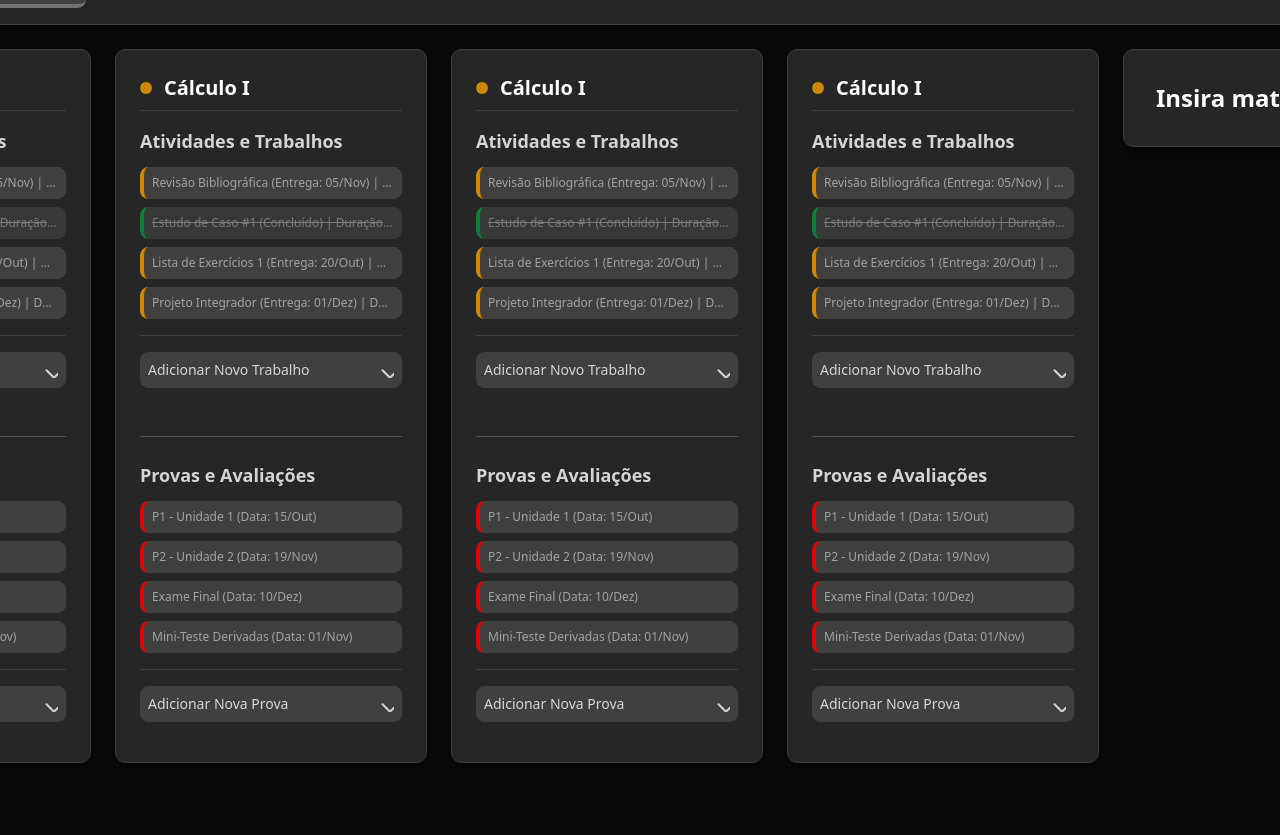
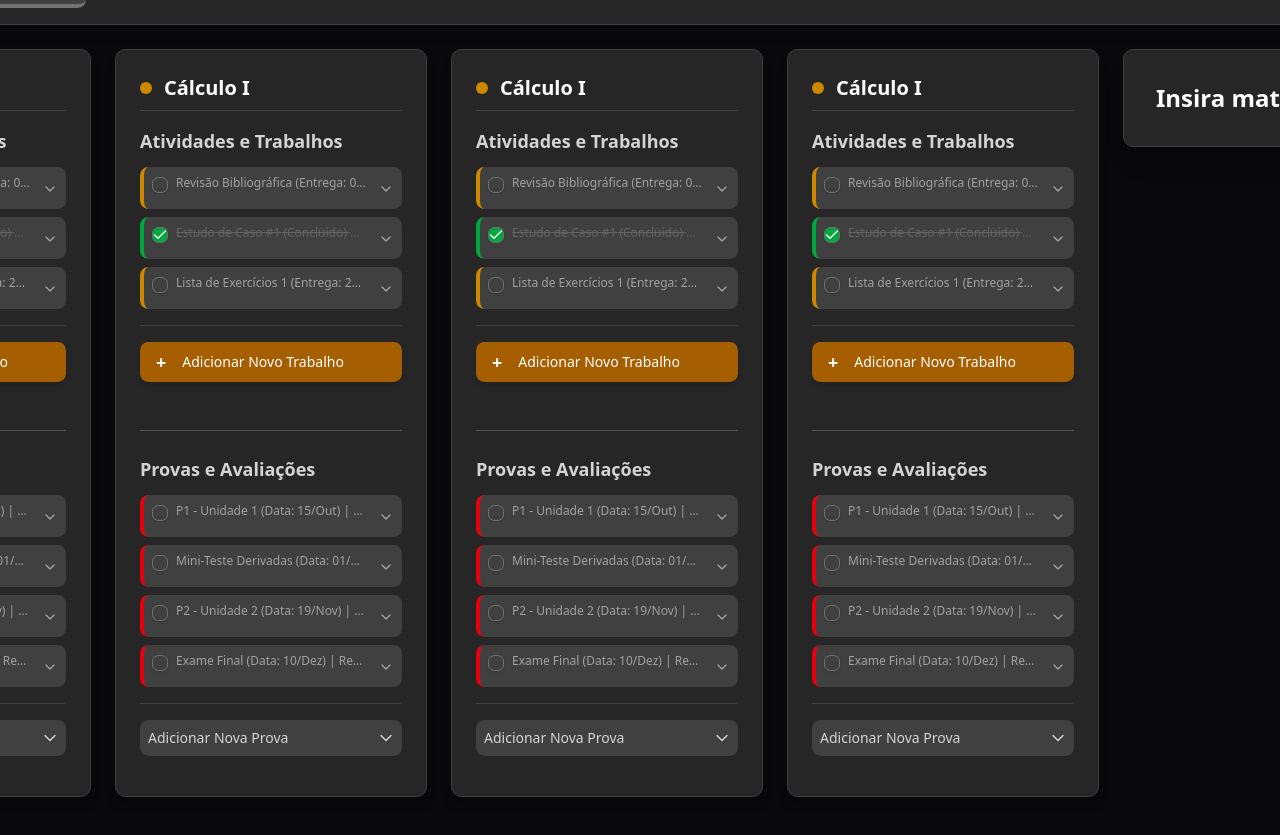
Before and after one commit to ana-borowsky/cronograma-educacional-react, a React (Vite) app in the folder frontend/: page /disciplines in a window 1280 px wide. Shown: the part 395-1230 px from the top of the page. Built offline with nearby package versions, Linux system fonts and the light colour scheme.

Commit message:
Adiciona modal de adicionar novo trabalho em disciplina

```diff
--- /dev/null
+++ b/frontend/src/components/DisciplineTitle.jsx
@@ -0,0 +1,38 @@
+import React from 'react';
+import { cn } from "@/lib/utils"; // Assume-se que você tem a função cn do shadcn/ui
+
+// Mapeamento de cor da borda para a cor de fundo do círculo
+const colorMap = {
+  yellow: "bg-yellow-600",
+  red: "bg-red-600",
+  green: "bg-green-600",
+  blue: "bg-blue-600",
+  // Adicione mais cores conforme necessário
+};
+
+/**
+ * Componente de título para uma disciplina ou categoria.
+ * Exibe um círculo colorido e o nome da disciplina.
+ * * @param {object} props
+ * @param {string} props.title - O nome da disciplina (Ex: "Cálculo I").
+ * @param {('yellow' | 'red' | 'green' | 'blue' | string)} props.color - A cor do indicador (círculo).
+ */
+export function DisciplineTitle({ title, color }) {
+
+  // Encontra a classe de cor ou usa uma classe padrão (fallback)
+  const colorClass = colorMap[color] || "bg-neutral-500";
+
+  return (
+    <h2 className="flex items-center text-xl font-bold text-white mb-4 border-b border-neutral-700 pb-2 truncate">
+
+      {/* Indicador de cor (o círculo) */}
+      <span className={cn(
+        "w-3 h-3 rounded-full mr-3 flex-shrink-0",
+        colorClass
+      )}></span>
+
+      {/* Título da Disciplina */}
+      {title}
+    </h2>
+  );
+}
--- /dev/null
+++ b/frontend/src/components/ListItem.jsx
@@ -0,0 +1,85 @@
+'use client'
+
+import * as React from "react"
+import { Checkbox } from "@/components/ui/checkbox"
+import { Label } from "@/components/ui/label"
+import { cn } from "@/lib/utils"
+import { ChevronDown } from "lucide-react"
+
+const borderColors = {
+  yellow: "border-yellow-600",
+  green: "border-green-600",
+  red: "border-red-600",
+};
+
+/**
+ * @param {object} props
+ * @param {string} props.id
+ * @param {string} props.fullDescription
+ * @param {'yellow' | 'green' | 'red'} props.borderColor
+ * @param {boolean} [props.defaultChecked=false]
+ */
+export function ListItem({
+  id,
+  fullDescription,
+  borderColor,
+  defaultChecked = false
+}) {
+  const [isCompleted, setIsCompleted] = React.useState(defaultChecked);
+  const [isExpanded, setIsExpanded] = React.useState(false);
+
+  const borderClass = borderColors[borderColor] || "border-neutral-500";
+
+  const textClasses = cn(
+    "text-xs font-medium cursor-pointer",
+    isCompleted ? "line-through opacity-70 text-neutral-500" : "text-neutral-400"
+  );
+
+  const truncationClass = isExpanded ? "whitespace-normal" : "truncate";
+
+  return (
+    <div
+      className={cn(
+        "bg-neutral-700 rounded-md border-l-4 transition duration-200",
+        borderClass,
+        isCompleted ? "hover:bg-neutral-700" : "hover:bg-neutral-600",
+        "p-2"
+      )}
+    >
+      <div className="flex items-start">
+        <Checkbox
+          id={`checkbox-${id}`}
+          checked={isCompleted}
+          onCheckedChange={(checked) => setIsCompleted(checked === true)}
+          className="mr-2 mt-0.5 w-4 h-4 data-[state=checked]:bg-green-600 border-neutral-500 data-[state=checked]:text-white focus-visible:ring-offset-neutral-700 flex-shrink-0"
+        />
+
+        <Label
+          htmlFor={`checkbox-${id}`}
+          className={cn(
+            "flex-grow",
+            textClasses,
+            truncationClass
+          )}
+          onClick={() => setIsExpanded(!isExpanded)}
+        >
+          {fullDescription}
+        </Label>
+
+        <button
+          onClick={() => setIsExpanded(!isExpanded)}
+
+          className="p-1 ml-2 -mr-1 mt-0.5 text-neutral-400 hover:text-white rounded-full transition-transform duration-200 flex-shrink-0"
+          aria-expanded={isExpanded}
+          aria-controls={`content-${id}`}
+        >
+          <ChevronDown className={cn(
+            "h-4 w-4 transition-transform",
+            isExpanded ? "rotate-180" : "rotate-0"
+          )} />
+        </button>
+      </div>
+
+    </div>
+  );
+}
--- /dev/null
+++ b/frontend/src/components/WorkForm.jsx
@@ -0,0 +1,77 @@
+import { Button } from "@/components/ui/button"
+
+const XMark = () => <svg xmlns="http://www.w3.org/2000/svg" fill="none" viewBox="0 0 24 24" strokeWidth={2.5} stroke="currentColor" className="w-5 h-5"><path strokeLinecap="round" strokeLinejoin="round" d="M6 18L18 6M6 6l12 12" /></svg>
+
+export const WorkForm = ({ onClose }) => {
+  const handleFormSubmit = (e) => {
+    e.preventDefault();
+    onClose()
+  }
+
+  return (
+    <div
+      className="bg-neutral-800 rounded-xl shadow-2xl w-full max-w-md transform transition-all duration-300 scale-100 border border-neutral-700"
+      onClick={(e) => e.stopPropagation()}
+      role="dialog"
+      aria-modal="true"
+      aria-labelledby="modal-title"
+    >
+      <div className="p-5 border-b border-neutral-700 flex justify-between items-center">
+        <h3 id="modal-title" className="text-xl font-bold text-white">Adicionar Novo Trabalho</h3>
+        <Button
+          className="bg-transparent text-neutral-400 hover:bg-neutral-700 p-1 rounded-full"
+          onClick={onClose}
+          aria-label="Fechar"
+        >
+          <XMark />
+        </Button>
+      </div>
+
+      <form onSubmit={handleFormSubmit} className="space-y-4 p-5">
+        <div className="flex flex-col">
+          <input
+            type="text"
+            placeholder="Nome do Trabalho (Ex: Revisão Bibliográfica)"
+            className="w-full p-3 border border-neutral-600 rounded-lg bg-neutral-700 text-white placeholder-neutral-500 focus:outline-none focus:ring-2 focus:ring-yellow-500 text-sm"
+            required
+          />
+        </div>
+        <div className="flex flex-col">
+          <input
+            type="number"
+            placeholder="Duração Estimada (Horas)"
+            className="w-full p-3 border border-neutral-600 rounded-lg bg-neutral-700 text-white placeholder-neutral-500 focus:outline-none focus:ring-2 focus:ring-yellow-500 text-sm"
+            min="0.5"
+            step="0.5"
+            required
+          />
+        </div>
+        <div className="flex flex-col">
+          <label htmlFor="modal-t-date" className="text-neutral-400 text-xs mb-1 font-medium">Data de Entrega</label>
+          <input
+            type="date"
+            id="modal-t-date"
+            title="Data de Entrega"
+            className="w-full p-3 border border-neutral-600 rounded-lg bg-neutral-700 text-neutral-300 focus:outline-none focus:ring-2 focus:ring-yellow-500 text-sm"
+            required
+          />
+        </div>
+        <div className="flex flex-col">
+          <label htmlFor="modal-t-file" className="text-neutral-400 text-xs mb-1 font-medium">Upload de Arquivo (Opcional)</label>
+          <input
+            type="file"
+            id="modal-t-file"
+            name="modal-t-file"
+            className="w-full p-2 border border-neutral-600 rounded-lg bg-neutral-700 text-neutral-300 file:mr-3 file:py-1.5 file:px-3 file:rounded-full file:border-0 file:text-sm file:font-semibold file:bg-yellow-600 file:text-white hover:file:bg-yellow-500 cursor-pointer"
+          />
+        </div>
+        <Button
+          type="submit"
+          className="w-full py-3 rounded-lg bg-green-600 text-white font-bold hover:bg-green-500 transition duration-200 text-base shadow-md"
+        >
+          + Adicionar Trabalho
+        </Button>
+      </form>
+    </div>
+  )
+}
--- a/frontend/src/containers/Discipline.jsx
+++ b/frontend/src/containers/Discipline.jsx
@@ -1,79 +1,102 @@
 import { Button } from "@/components/ui/button"
+import { ListItem } from "@/components/ListItem"
+import { DisciplineTitle } from "@/components/DisciplineTitle"
+import { WorkForm } from "@/components/WorkForm"
 import { useState } from "react"
 
-const ChevronDown = () => <svg xmlns="http://www.w3.org/2000/svg" fill="none" viewBox="0 0 24" strokeWidth={2} stroke="currentColor" className="w-4 h-4"><path strokeLinecap="round" strokeLinejoin="round" d="M19.5 8.25l-7.5 7.5-7.5-7.5" /></svg>
-const ChevronUp = () => <svg xmlns="http://www.w3.org/2000/svg" fill="none" viewBox="0 0 24" strokeWidth={2} stroke="currentColor" className="w-4 h-4"><path strokeLinecap="round" strokeLinejoin="round" d="M4.5 15.75l7.5-7.5 7.5 7.5" /></svg>
+const ChevronDown = () => <svg xmlns="http://www.w3.org/2000/svg" fill="none" viewBox="0 0 24 24" strokeWidth={2} stroke="currentColor" className="w-4 h-4"><path strokeLinecap="round" strokeLinejoin="round" d="M19.5 8.25l-7.5 7.5-7.5-7.5" /></svg>
+const ChevronUp = () => <svg xmlns="http://www.w3.org/2000/svg" fill="none" viewBox="0 0 24 24" strokeWidth={2} stroke="currentColor" className="w-4 h-4"><path strokeLinecap="round" strokeLinejoin="round" d="M4.5 15.75l7.5-7.5 7.5 7.5" /></svg>
+
+const DisciplineWorkFormModal = ({ isOpen, onClose }) => {
+  if (!isOpen) return null;
+
+  return (
+    <div
+      className="fixed inset-0 z-50 flex items-center justify-center bg-black bg-opacity-80 backdrop-blur-md p-4"
+      onClick={onClose}
+    >
+      <WorkForm onClose={onClose} />
+    </div>
+  );
+};
 
 const Discipline = () => {
-    const [isCalcWorkFormOpen, setIsCalcWorkFormOpen] = useState(false)
-    const [isCalcExamFormOpen, setIsCalcExamFormOpen] = useState(false)
+  const [isWorkModalOpen, setIsWorkModalOpen] = useState(false)
+  const [isDisciplineExamFormOpen, setisDisciplineExamFormOpen] = useState(false)
 
-    const [isFormVisible, setIsFormVisible] = useState(false)
+  const works = [
+    { id: 'w-1', description: 'Revisão Bibliográfica (Entrega: 05/Nov) | Duração: 5h. Foco nos artigos de 2022.', borderColor: 'yellow', completed: false },
+    { id: 'w-2', description: 'Estudo de Caso #1 (Concluído) | Análise de Caso de Sucesso em Transformação de Coordenadas. Duração: 8h.', borderColor: 'green', completed: true },
+    { id: 'w-3', description: 'Lista de Exercícios 1 (Entrega: 20/Out) | Seções 1.1 a 1.5. Fazer a prova real dos exercícios pares.', borderColor: 'yellow', completed: false },
+  ]
+
+  const exams = [
+    { id: 'e-1', description: 'P1 - Unidade 1 (Data: 15/Out) | Escopo: Derivadas e Regras de Cadeia.', borderColor: 'red', completed: false },
+    { id: 'e-2', description: 'Mini-Teste Derivadas (Data: 01/Nov) | Teste surpresa sobre Tópicos de Cálculo I.', borderColor: 'red', completed: false },
+    { id: 'e-3', description: 'P2 - Unidade 2 (Data: 19/Nov) | Escopo: Integrais e Funções Transcendentais.', borderColor: 'red', completed: false },
+    { id: 'e-4', description: 'Exame Final (Data: 10/Dez) | Revisão completa do conteúdo. Preparar 5h de estudo concentrado.', borderColor: 'red', completed: false },
+  ]
 
   return (
     <div className="bg-neutral-800 p-6 border border-neutral-700 rounded-lg shadow-lg flex-shrink-0 w-[312px] flex flex-col">
-      <h2 className="flex items-center text-xl font-bold text-white mb-4 border-b border-neutral-700 pb-2 truncate">
-        <span className="w-3 h-3 bg-yellow-600 rounded-full mr-3 flex-shrink-0"></span>
-        Cálculo I
-      </h2>
+      <DisciplineTitle
+        title="Cálculo I"
+        color="yellow"
+      />
+
       <div className="mb-6">
         <h3 className="text-lg font-semibold text-neutral-300 mb-3">Atividades e Trabalhos</h3>
-        <ul className="space-y-2 text-neutral-400 text-xs">
-          <li className="p-2 bg-neutral-700 rounded-md border-l-4 border-yellow-600 truncate">Revisão Bibliográfica (Entrega: 05/Nov) | Duração: 5h</li>
-          <li className="p-2 bg-neutral-700 rounded-md border-l-4 border-green-600 line-through opacity-70 truncate">Estudo de Caso #1 (Concluído) | Duração: 8h</li>
-          <li className="p-2 bg-neutral-700 rounded-md border-l-4 border-yellow-600 truncate">Lista de Exercícios 1 (Entrega: 20/Out) | Duração: 3h</li>
-          <li className="p-2 bg-neutral-700 rounded-md border-l-4 border-yellow-600 truncate">Projeto Integrador (Entrega: 01/Dez) | Duração: 10h</li>
-        </ul>
+
+        <div className="space-y-2 mb-4">
+          {works.map((work) => (
+            <ListItem
+              key={work.id}
+              id={work.id}
+              fullDescription={work.description}
+              borderColor={work.borderColor}
+              defaultChecked={work.completed}
+            />
+          ))}
+        </div>
+
+        <hr className="my-4 border-neutral-700" />
+        <Button
+          className="w-full justify-start flex items-center bg-yellow-700 text-white hover:bg-yellow-600 shadow-md transition duration-200"
+          onClick={() => setIsWorkModalOpen(true)}
+        >
+          <span className="text-lg font-bold mr-2">+</span>
+          <p className="font-medium text-sm">Adicionar Novo Trabalho</p>
+        </Button>
+      </div>
+
+      <hr className="my-6 border-neutral-600" />
+
+      <div className="mb-4">
+        <h3 className="text-lg font-semibold text-neutral-300 mb-3">Provas e Avaliações</h3>
+
+        <div className="space-y-2 mb-4">
+          {exams.map((exam) => (
+            <ListItem
+              key={exam.id}
+              id={exam.id}
+              fullDescription={exam.description}
+              borderColor={exam.borderColor}
+              defaultChecked={exam.completed}
+            />
+          ))}
+        </div>
+
         <hr className="my-4 border-neutral-700" />
         <div
           className="flex justify-between items-center cursor-pointer p-2 rounded-md bg-neutral-700 hover:bg-neutral-600 transition duration-200"
-          onClick={() => setIsCalcWorkFormOpen(!isCalcWorkFormOpen)}
-        >
-          <p className="text-neutral-300 font-medium text-sm">Adicionar Novo Trabalho</p>
-          <span className="text-neutral-300">
-            {isCalcWorkFormOpen ? <ChevronUp /> : <ChevronDown />}
-          </span>
-        </div>
-        {isCalcWorkFormOpen && (
-          <form className="space-y-3 pt-4 transition-all duration-300 ease-in-out">
-            <div className="flex flex-col">
-              <input type="text" placeholder="Nome do Trabalho" className="w-full p-2 border border-neutral-600 rounded-md bg-neutral-700 text-white placeholder-neutral-500 focus:outline-none focus:border-neutral-500 text-sm" required />
-            </div>
-            <div className="flex flex-col">
-              <input type="number" placeholder="Duração Estimada (Horas)" className="w-full p-2 border border-neutral-600 rounded-md bg-neutral-700 text-white placeholder-neutral-500 focus:outline-none focus:border-neutral-500 text-sm" required />
-            </div>
-            <div className="flex flex-col">
-              <label htmlFor="calc-t-date" className="text-neutral-400 text-xs mb-1">Data de Entrega</label>
-              <input type="date" id="calc-t-date" title="Data de Entrega" className="w-full p-2 border border-neutral-600 rounded-md bg-neutral-700 text-neutral-300 focus:outline-none focus:border-neutral-500 text-sm" required />
-            </div>
-            <div className="flex flex-col">
-              <label htmlFor="calc-t-file" className="text-neutral-400 text-xs mb-1">Upload do Arquivo do Trabalho</label>
-              <input type="file" id="calc-t-file" name="calc-t-file" className="w-full p-2 border border-neutral-600 rounded-md bg-neutral-700 text-neutral-300 file:mr-2 file:py-1 file:px-2 file:rounded-md file:border-0 file:text-xs file:font-semibold file:bg-neutral-600 file:text-white hover:file:bg-neutral-500" />
-            </div>
-            <Button type="submit" className="w-full py-2 rounded-md bg-green-700 text-white font-semibold hover:bg-green-600 transition duration-200 text-sm">+ Adicionar Trabalho</Button>
-          </form>
-        )}
-      </div>
-      <hr className="my-6 border-neutral-600" />
-      <div className="mb-4">
-        <h3 className="text-lg font-semibold text-neutral-300 mb-3">Provas e Avaliações</h3>
-        <ul className="space-y-2 text-neutral-400 text-xs">
-          <li className="p-2 bg-neutral-700 rounded-md border-l-4 border-red-600 truncate">P1 - Unidade 1 (Data: 15/Out)</li>
-          <li className="p-2 bg-neutral-700 rounded-md border-l-4 border-red-600 truncate">P2 - Unidade 2 (Data: 19/Nov)</li>
-          <li className="p-2 bg-neutral-700 rounded-md border-l-4 border-red-600 truncate">Exame Final (Data: 10/Dez)</li>
-          <li className="p-2 bg-neutral-700 rounded-md border-l-4 border-red-600 truncate">Mini-Teste Derivadas (Data: 01/Nov)</li>
-        </ul>
-        <hr className="my-4 border-neutral-700" />
-        <div
-          className="flex justify-between items-center cursor-pointer p-2 rounded-md bg-neutral-700 hover:bg-neutral-600 transition duration-200"
-          onClick={() => setIsCalcExamFormOpen(!isCalcExamFormOpen)}
+          onClick={() => setisDisciplineExamFormOpen(!isDisciplineExamFormOpen)}
         >
           <p className="text-neutral-300 font-medium text-sm">Adicionar Nova Prova</p>
           <span className="text-neutral-300">
-            {isCalcExamFormOpen ? <ChevronUp /> : <ChevronDown />}
+            {isDisciplineExamFormOpen ? <ChevronUp /> : <ChevronDown />}
           </span>
         </div>
-        {isCalcExamFormOpen && (
+        {isDisciplineExamFormOpen && (
           <form className="space-y-3 pt-4 transition-all duration-300 ease-in-out">
             <div className="flex flex-col">
               <input type="text" placeholder="Nome da Prova/Avaliação" className="w-full p-2 border border-neutral-600 rounded-md bg-neutral-700 text-white placeholder-neutral-500 focus:outline-none focus:border-neutral-500 text-sm" required />
@@ -103,6 +126,11 @@ const Discipline = () => {
           </form>
         )}
       </div>
+
+      <DisciplineWorkFormModal
+        isOpen={isWorkModalOpen}
+        onClose={() => setIsWorkModalOpen(false)}
+      />
     </div>
   )
 }
```
